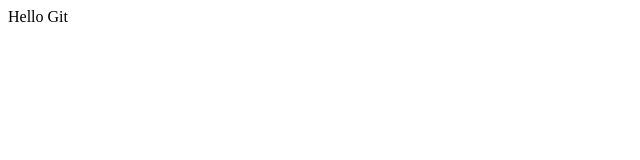
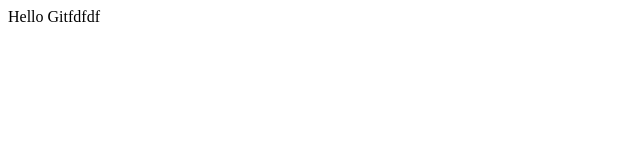
Before and after one commit to tranquility10/test, a plain HTML site: page index.html in a window 1280 px wide. Shown: the full height of the page, 0-640 px from the left. Drawn offline with Linux system fonts and the light colour scheme.

Commit message:
Second Commit

```diff
--- a/index.html
+++ b/index.html
@@ -3,6 +3,6 @@
         <title>Hello Git</title>
     </head>
     <body>
-        Hello Git
+        Hello Gitfdfdf
     </body>
 </html>
```
Also changed, not shown: new.txt (added).
